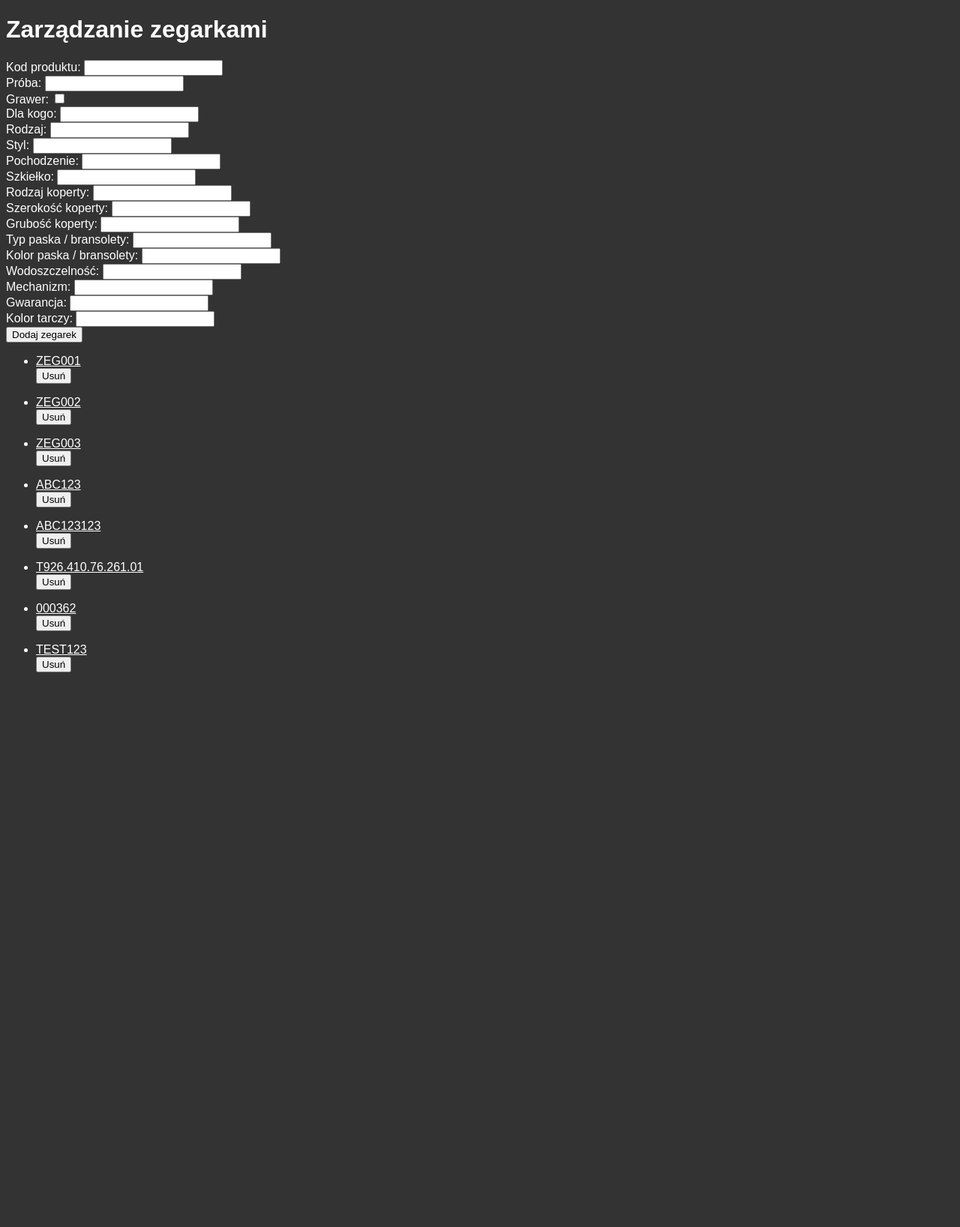
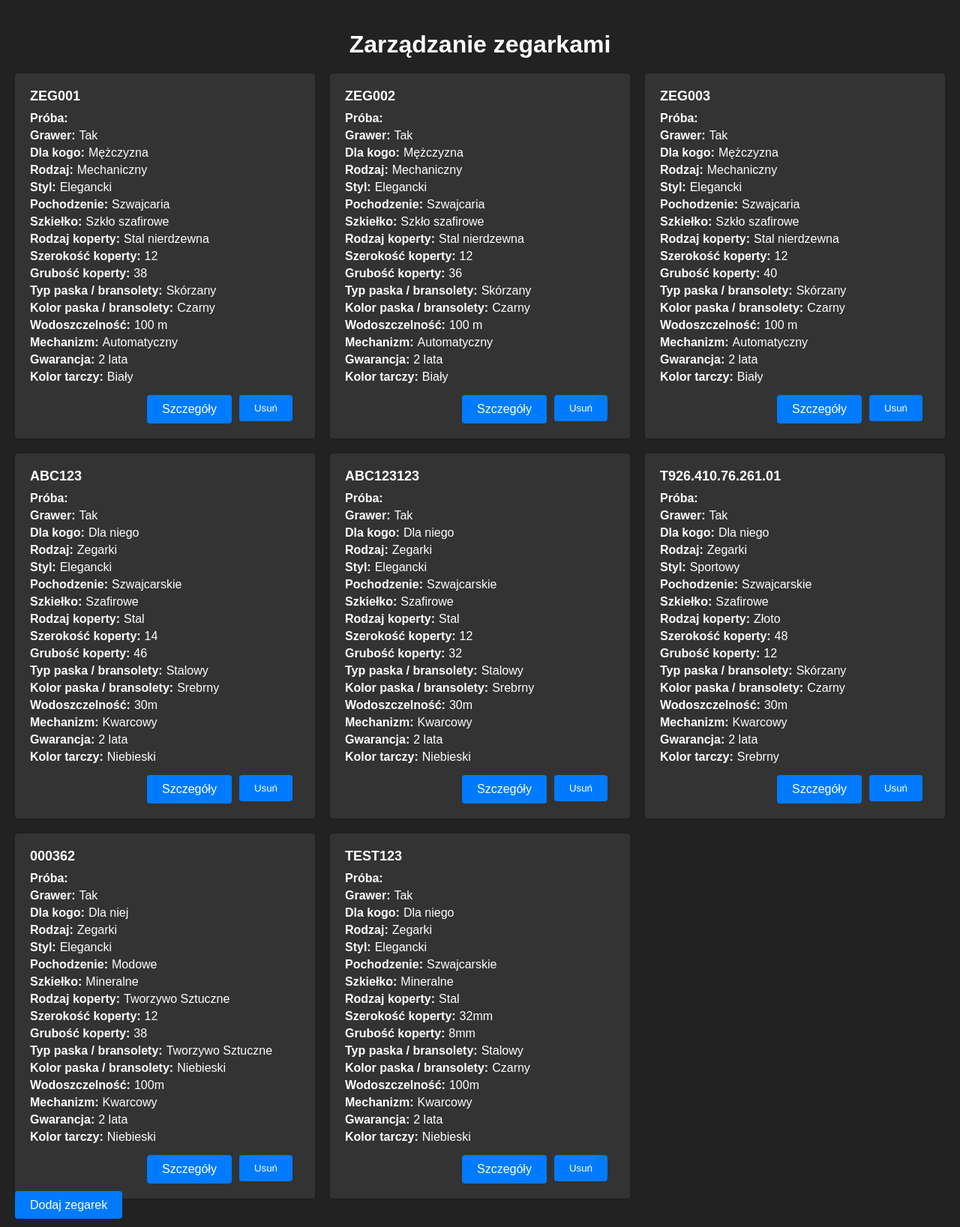
Before and after one commit to goreckihubert/watch_manager_v2, a Flask app: page / in a window 1280 px wide. Shown: the whole page at 75% size. Before the commit the page ends 897 px from the top, so only its background shows below. Run offline with Flask 3, Linux system fonts and the light colour scheme.

Commit message:
Zaaranżowane wstepne GUI Działające funkcje dodaj/usuń/zmień

```diff
--- a/app.py
+++ b/app.py
@@ -17,32 +17,35 @@
     return render_template('watch.html', watch=watch)
 
 
-@app.route('/add_watch', methods=['POST'])
+@app.route('/add_watch', methods=['GET', 'POST'])
 def add_watch():
-    data = {
-        'kod_produktu': request.form['kod_produktu'],
-        'proba': request.form['proba'],
-        'grawer': 'grawer' in request.form,  # Sprawdzenie czy klucz 'grawer' istnieje w formularzu
-        'dla_kogo': request.form['dla_kogo'],
-        'rodzaj': request.form['rodzaj'],
-        'styl': request.form['styl'],
-        'pochodzenie': request.form['pochodzenie'],
-        'szkielko': request.form['szkielko'],
-        'rodzaj_koperty': request.form['rodzaj_koperty'],
-        'szerokosc_koperty': request.form['szerokosc_koperty'],
-        'grubosc_koperty': request.form['grubosc_koperty'],
-        'typ_paska_bransolety': request.form['typ_paska_bransolety'],
-        'kolor_paska_bransolety': request.form['kolor_paska_bransolety'],
-        'wodoszczelnosc': request.form['wodoszczelnosc'],
-        'mechanizm': request.form['mechanizm'],
-        'gwarancja': request.form['gwarancja'],
-        'kolor_tarczy': request.form['kolor_tarczy']
-    }
+    if request.method == 'POST':
+        data = {
+            'kod_produktu': request.form['kod_produktu'],
+            'proba': request.form['proba'],
+            'grawer': 'grawer' in request.form,  # Sprawdzenie czy klucz 'grawer' istnieje w formularzu
+            'dla_kogo': request.form['dla_kogo'],
+            'rodzaj': request.form['rodzaj'],
+            'styl': request.form['styl'],
+            'pochodzenie': request.form['pochodzenie'],
+            'szkielko': request.form['szkielko'],
+            'rodzaj_koperty': request.form['rodzaj_koperty'],
+            'szerokosc_koperty': request.form['szerokosc_koperty'],
+            'grubosc_koperty': request.form['grubosc_koperty'],
+            'typ_paska_bransolety': request.form['typ_paska_bransolety'],
+            'kolor_paska_bransolety': request.form['kolor_paska_bransolety'],
+            'wodoszczelnosc': request.form['wodoszczelnosc'],
+            'mechanizm': request.form['mechanizm'],
+            'gwarancja': request.form['gwarancja'],
+            'kolor_tarczy': request.form['kolor_tarczy']
+        }
 
-    watch = Watch(**data)
-    db_session.add(watch)
-    db_session.commit()
-    return redirect(url_for('index'))
+        watch = Watch(**data)
+        db_session.add(watch)
+        db_session.commit()
+        return redirect(url_for('index'))
+    else:
+        return render_template('add_watch.html')
 
 
 @app.route('/delete_watch/<watch_id>', methods=['POST'])
@@ -60,7 +63,19 @@
         watch.kod_produktu = request.form.get('kod_produktu')
         watch.proba = request.form.get('proba')
         watch.grawer = bool(request.form.get('grawer'))
-        # Update the remaining attributes here
+        watch.dla_kogo = request.form.get('dla_kogo')
+        watch.rodzaj = request.form.get('rodzaj')
+        watch.styl = request.form.get('styl')
+        watch.pochodzenie = request.form.get('pochodzenie')
+        watch.szkielko = request.form.get('szkielko')
+        watch.rodzaj_koperty = request.form.get('rodzaj_koperty')
+        watch.szerokosc_koperty = request.form.get('szerokosc_koperty')
+        watch.grubosc_koperty = request.form.get('grubosc_koperty')
+        watch.typ_paska_bransolety = request.form.get('typ_paska_bransolety')
+        watch.kolor_paska_bransolety = request.form.get('kolor_paska_bransolety')
+        watch.wodoszczelnosc = request.form.get('wodoszczelnosc')
+        watch.gwarancja = request.form.get('gwarancja')
+        watch.kolor_tarczy = request.form.get('kolor_tarczy')
 
         db_session.commit()
         return redirect(url_for('watch', watch_id=watch_id))
--- a/static/styles.css
+++ b/static/styles.css
@@ -1,13 +1,70 @@
 body {
-    background-color: #333;
+    font-family: Arial, sans-serif;
+    background-color: #222;
     color: #fff;
-    font-family: Arial, sans-serif;
+    margin: 0;
+    padding: 20px;
 }
 
-a {
-    color: #fff;
+h1 {
+    text-align: center;
+    margin-bottom: 20px;
 }
 
-form {
-    margin-bottom: 1em;
+.watches-container {
+    display: grid;
+    grid-template-columns: repeat(auto-fit, minmax(300px, 1fr));
+    gap: 20px;
 }
+
+.watch-card {
+    background-color: #333;
+    border-radius: 4px;
+    padding: 20px;
+    box-shadow: 0 2px 4px rgba(0, 0, 0, 0.1);
+}
+
+.watch-title {
+    font-size: 18px;
+    margin-top: 0;
+    margin-bottom: 10px;
+}
+
+.watch-details {
+    margin-bottom: 15px;
+}
+
+.watch-attribute {
+    display: flex;
+    align-items: center;
+    margin-bottom: 5px;
+}
+
+.attribute-name {
+    font-weight: bold;
+    margin-right: 5px;
+}
+
+.attribute-value {
+    font-weight: normal;
+}
+
+.watch-actions {
+    display: flex;
+    justify-content: flex-end;
+}
+
+.button {
+    background-color: #007bff;
+    color: #fff;
+    border: none;
+    padding: 10px 20px;
+    border-radius: 4px;
+    cursor: pointer;
+    margin-right: 10px;
+    text-decoration: none;
+}
+
+.button:hover {
+    background-color: #0056b3;
+}
--- a/temp.py
+++ b/temp.py
@@ -1,6 +1,7 @@
 from sqlalchemy import create_engine
 from sqlalchemy.orm import sessionmaker
 from watch import Watch
+
 
 def add_sample_watch():
     engine = create_engine('sqlite:///watches.db')
--- a/templates/edit_watch.html
+++ b/templates/edit_watch.html
@@ -16,7 +16,7 @@
 
         <div>
             <label for="proba">Próba:</label>
-            <input type="text" id="proba" name="proba" value="{{ watch.proba }}" required>
+            <input type="text" id="proba" name="proba" value="{{ watch.proba }}">
         </div>
 
         <div>
--- a/templates/index.html
+++ b/templates/index.html
@@ -1,6 +1,5 @@
 <!DOCTYPE html>
 <html lang="pl">
-<html>
 <head>
     <meta charset="utf-8">
     <title>Zarządzanie zegarkami</title>
@@ -8,92 +7,85 @@
 </head>
 <body>
     <h1>Zarządzanie zegarkami</h1>
-        <form action="/add_watch" method="post">
-            <div>
-                <label for="kod_produktu">Kod produktu:</label>
-                <input type="text" id="kod_produktu" name="kod_produktu" required>
+    <div class="watches-container">
+        {% for watch in watches %}
+            <div class="watch-card">
+                <h2 class="watch-title">{{ watch.kod_produktu }}</h2>
+                <div class="watch-details">
+                    <div class="watch-attribute">
+                        <span class="attribute-name">Próba:</span>
+                        <span class="attribute-value">{{ watch.proba }}</span>
                     </div>
-            <div>
-                <label for="proba">Próba:</label>
-                <input type="text" id="proba" name="proba">
+                    <div class="watch-attribute">
+                        <span class="attribute-name">Grawer:</span>
+                        <span class="attribute-value">{{ 'Tak' if watch.grawer else 'Nie' }}</span>
                     </div>
-            <div>
-                <label for="grawer">Grawer:</label>
-                <input type="checkbox" id="grawer" name="grawer" value="checked">
+                    <div class="watch-attribute">
+                        <span class="attribute-name">Dla kogo:</span>
+                        <span class="attribute-value">{{ watch.dla_kogo }}</span>
                     </div>
-            <div>
-                <label for="dla_kogo">Dla kogo:</label>
-                <input type="text" id="dla_kogo" name="dla_kogo" required>
+                    <div class="watch-attribute">
+                        <span class="attribute-name">Rodzaj:</span>
+                        <span class="attribute-value">{{ watch.rodzaj }}</span>
                     </div>
-            <div>
-                <label for="rodzaj">Rodzaj:</label>
-                <input type="text" id="rodzaj" name="rodzaj" required>
+                    <div class="watch-attribute">
+                        <span class="attribute-name">Styl:</span>
+                        <span class="attribute-value">{{ watch.styl }}</span>
                     </div>
-            <div>
-                <label for="styl">Styl:</label>
-                <input type="text" id="styl" name="styl" required>
+                    <div class="watch-attribute">
+                        <span class="attribute-name">Pochodzenie:</span>
+                        <span class="attribute-value">{{ watch.pochodzenie }}</span>
                     </div>
-            <div>
-                <label for="pochodzenie">Pochodzenie:</label>
-                <input type="text" id="pochodzenie" name="pochodzenie" required>
+                    <div class="watch-attribute">
+                        <span class="attribute-name">Szkiełko:</span>
+                        <span class="attribute-value">{{ watch.szkielko }}</span>
                     </div>
-            <div>
-                <label for="szkielko">Szkiełko:</label>
-                <input type="text" id="szkielko" name="szkielko" required>
+                    <div class="watch-attribute">
+                        <span class="attribute-name">Rodzaj koperty:</span>
+                        <span class="attribute-value">{{ watch.rodzaj_koperty }}</span>
                     </div>
-            <div>
-                <label for="rodzaj_koperty">Rodzaj koperty:</label>
-                <input type="text" id="rodzaj_koperty" name="rodzaj_koperty" required>
+                    <div class="watch-attribute">
+                        <span class="attribute-name">Szerokość koperty:</span>
+                        <span class="attribute-value">{{ watch.szerokosc_koperty }}</span>
                     </div>
-            <div>
-                <label for="szerokosc_koperty">Szerokość koperty:</label>
-                <input type="text" id="szerokosc_koperty" name="szerokosc_koperty" required>
+                    <div class="watch-attribute">
+                        <span class="attribute-name">Grubość koperty:</span>
+                        <span class="attribute-value">{{ watch.grubosc_koperty }}</span>
                     </div>
-            <div>
-                <label for="grubosc_koperty">Grubość koperty:</label>
-                <input type="text" id="grubosc_koperty" name="grubosc_koperty" required>
+                    <div class="watch-attribute">
+                        <span class="attribute-name">Typ paska / bransolety:</span>
+                        <span class="attribute-value">{{ watch.typ_paska_bransolety }}</span>
                     </div>
-            <div>
-                <label for="typ_paska_bransolety">Typ paska / bransolety:</label>
-                <input type="text" id="typ_paska_bransolety" name="typ_paska_bransolety" required>
+                    <div class="watch-attribute">
+                        <span class="attribute-name">Kolor paska / bransolety:</span>
+                        <span class="attribute-value">{{ watch.kolor_paska_bransolety }}</span>
                     </div>
-            <div>
-                <label for="kolor_paska_bransolety">Kolor paska / bransolety:</label>
-                <input type="text" id="kolor_paska_bransolety" name="kolor_paska_bransolety" required>
+                    <div class="watch-attribute">
+                        <span class="attribute-name">Wodoszczelność:</span>
+                        <span class="attribute-value">{{ watch.wodoszczelnosc }}</span>
                     </div>
-            <div>
-                <label for="wodoszczelnosc">Wodoszczelność:</label>
-                <input type="text" id="wodoszczelnosc" name="wodoszczelnosc" required>
+                    <div class="watch-attribute">
+                        <span class="attribute-name">Mechanizm:</span>
+                        <span class="attribute-value">{{ watch.mechanizm }}</span>
                     </div>
-            <div>
-                <label for="mechanizm">Mechanizm:</label>
-                <input type="text" id="mechanizm" name="mechanizm" required>
+                    <div class="watch-attribute">
+                        <span class="attribute-name">Gwarancja:</span>
+                        <span class="attribute-value">{{ watch.gwarancja }}</span>
                     </div>
-            <div>
-                <label for="gwarancja">Gwarancja:</label>
-                <input type="text" id="gwarancja" name="gwarancja" required>
+                    <div class="watch-attribute">
+                        <span class="attribute-name">Kolor tarczy:</span>
+                        <span class="attribute-value">{{ watch.kolor_tarczy }}</span>
                     </div>
-            <div>
-                <label for="kolor_tarczy">Kolor tarczy:</label>
-                <input type="text" id="kolor_tarczy" name="kolor_tarczy" required>
                 </div>
-            <button type="submit">Dodaj zegarek</button>
+                <div class="watch-actions">
+                    <a href="/watch/{{ watch.kod_produktu }}" class="button">Szczegóły</a>
+                    <form action="/delete_watch/{{ watch.kod_produktu }}" method="post">
+                        <button type="submit" class="button">Usuń</button>
                     </form>
-
-    <ul>
-    {% for watch in watches %}
-        <li>
-            <a href="/watch/{{ watch.kod_produktu }}">{{ watch.kod_produktu }}</a>
-            <form action="/delete_watch/{{ watch.kod_produktu }}" method="post">
-                <button type="submit">Usuń</button>
-            </form>
-        </li>
+                </div>
+            </div>
         {% endfor %}
-    </ul>
+    </div>
+    <a href="/add_watch" class="button">Dodaj zegarek</a>
 </body>
 </html>
-<script>
-    document.querySelector('#grawer').addEventListener('change', function() {
-        this.value = this.checked ? 'True' : 'False';
-    });
-</script>
```
Also changed, not shown: templates/add_watch.html (added, +82 -0 lines), templates/watch.html (+73 -7 lines), watches.db. Lines whose indentation alone changed are shown as unchanged.
